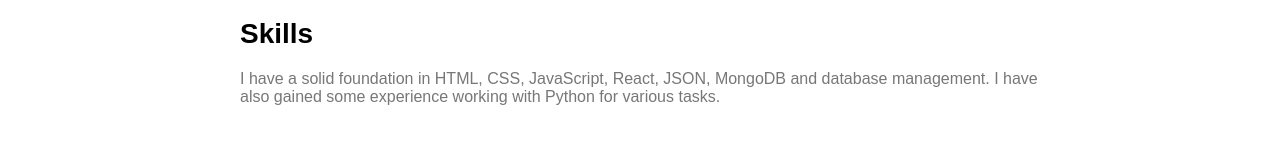
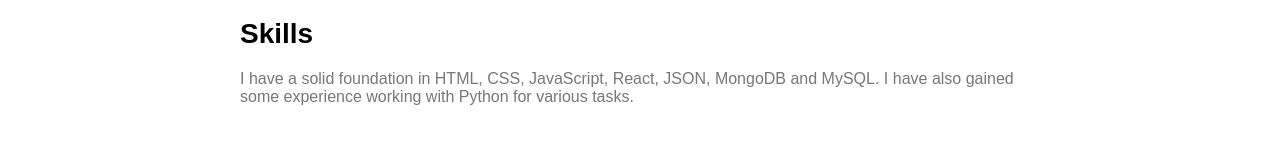
Before and after one commit to anirlen/2D-portfolio, a plain HTML site: page index.html in a window 1280 px wide. Shown: the part 359-508 px from the top of the page. Drawn offline with Linux system fonts and the light colour scheme.

Commit message:
Update index.html

```diff
--- a/index.html
+++ b/index.html
@@ -65,7 +65,7 @@
 
     <section class="section">
       <h2>Skills</h2>
-      <p>I have a solid foundation in HTML, CSS, JavaScript, React, JSON, MongoDB and database management. I have also gained some experience working with Python for various tasks.</p>
+      <p>I have a solid foundation in HTML, CSS, JavaScript, React, JSON, MongoDB and MySQL. I have also gained some experience working with Python for various tasks.</p>
     </section>
 
     <section class="section">
```
